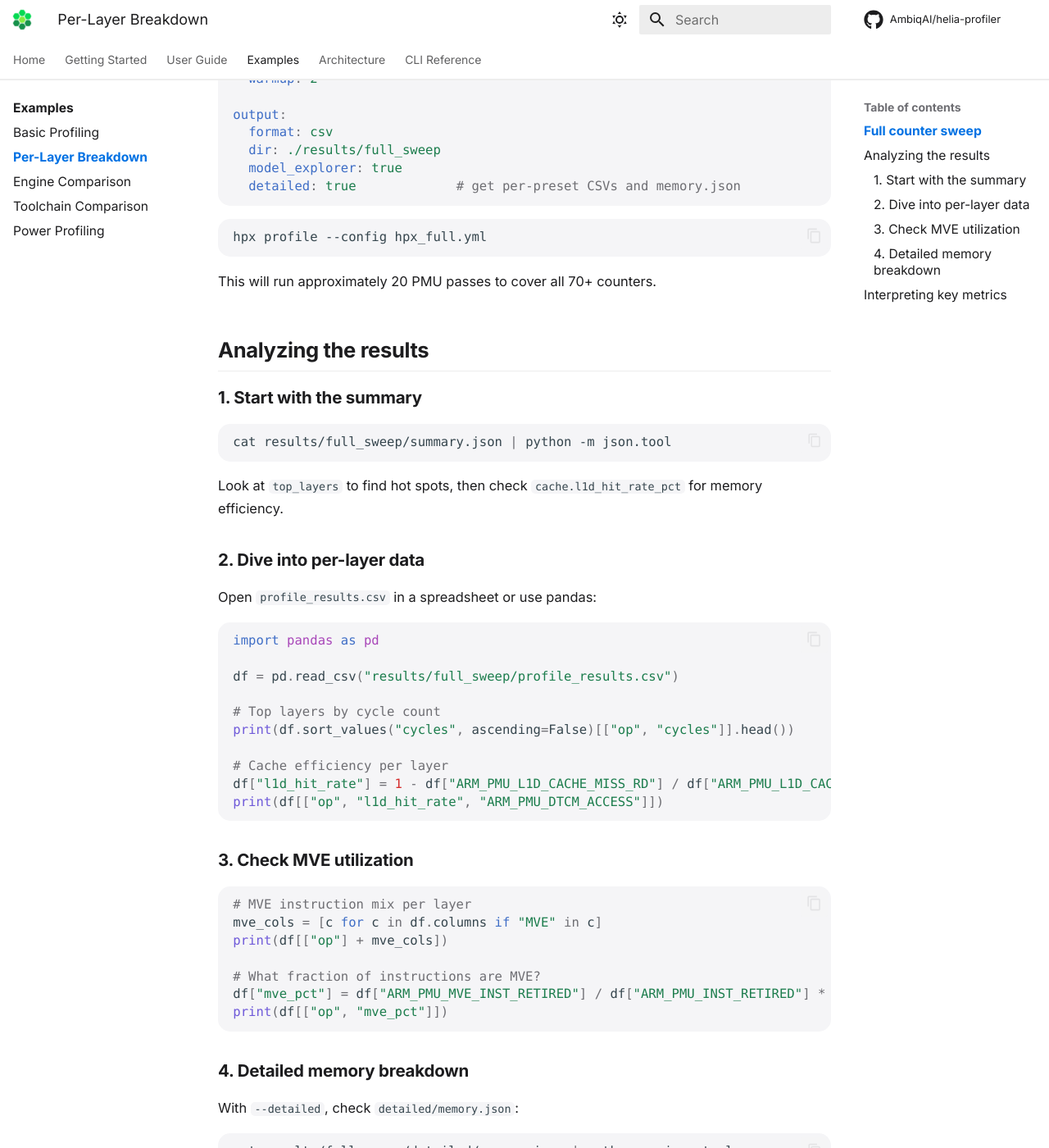
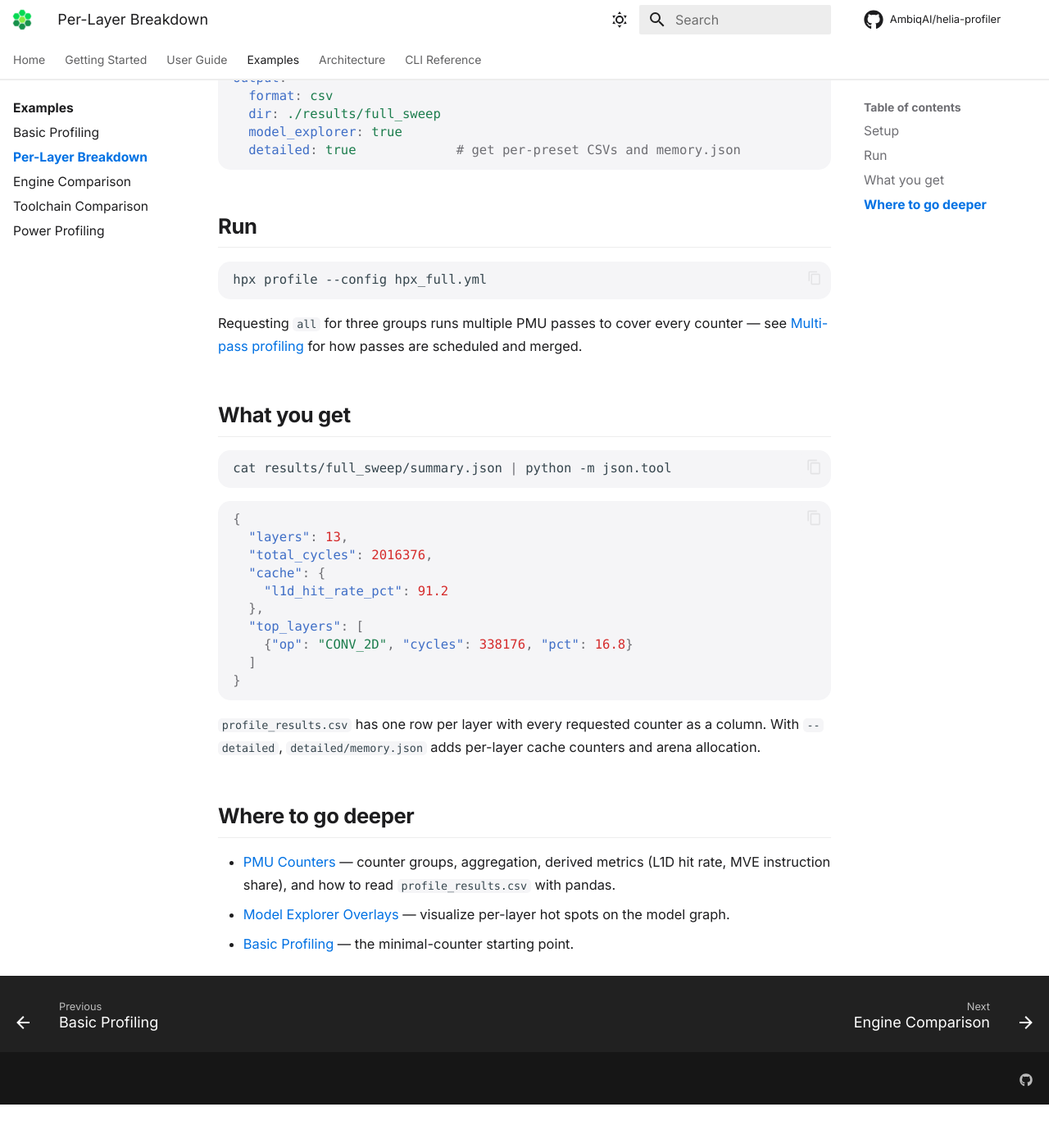
Before and after one commit to AmbiqAI/helia-profiler, an MkDocs documentation site: the page built from docs/examples/per-layer.md, in a window 1280 px wide and 1400 px high, scrolled down 866 px. Shown: the whole window at 82% size. Built offline with MkDocs 1.6.1 and Material for MkDocs 9.7.7, drawn with Linux system fonts in a browser that asks for light colours; some web fonts are replaced; comment, search, counter and statistics services are not loaded; after the commit the page ends 2213 px from its top, so only the background shows below that; some of the changed text lies outside the part shown.

Commit message:
docs(examples): refresh recipes for current CLI and style
Rewrite all six examples pages to a uniform skeleton (Goal, Setup, Run,
What you get, Where to go deeper) and trim them to short recipes that
link into the D3 guide/pmu-counters.md and guide/power.md pages instead
of duplicating their depth.

- Verify every CLI command and flag against the current Typer CLI
  (--help output).
- Verify every YAML snippet instantiates via ProfileConfig.load_config.
- Fix a metrics-policy violation in toolchain-comparison.md: drop the
  fabricated "checked-in reference results" narrative and specific
  speedup claims; replace with an explicit "illustrative, run your own"
  caveat, consistent with the synthetic-placeholder policy already
  documented on the home page.
- Update examples/index.md to state the section's purpose and the page
  skeleton convention.

Co-authored-by: Copilot <223556219+Copilot@users.noreply.github.com>

````diff
--- a/docs/examples/per-layer.md
+++ b/docs/examples/per-layer.md
@@ -1,11 +1,9 @@
 # Per-Layer Breakdown
 
-Analyze operator-level cycle counts, cache behavior, and MVE utilization
-across all layers of a model.
+**Goal:** capture every available PMU counter (CPU, memory, MVE) for each
+layer in a model, not just the default `basic_cpu` set.
 
-## Full counter sweep
-
-To capture every available PMU counter per layer:
+## Setup
 
 ```yaml title="hpx_full.yml"
 model:
@@ -37,76 +35,44 @@ output:
   detailed: true             # get per-preset CSVs and memory.json
 ```
 
+## Run
+
 ```bash
 hpx profile --config hpx_full.yml
 ```
 
-This will run approximately 20 PMU passes to cover all 70+ counters.
+Requesting `all` for three groups runs multiple PMU passes to cover every
+counter — see [Multi-pass profiling](../guide/pmu-counters.md#multi-pass-profiling)
+for how passes are scheduled and merged.
 
-## Analyzing the results
-
-### 1. Start with the summary
+## What you get
 
 ```bash
 cat results/full_sweep/summary.json | python -m json.tool
 ```
 
-Look at `top_layers` to find hot spots, then check `cache.l1d_hit_rate_pct`
-for memory efficiency.
-
-### 2. Dive into per-layer data
-
-Open `profile_results.csv` in a spreadsheet or use pandas:
-
-```python
-import pandas as pd
-
-df = pd.read_csv("results/full_sweep/profile_results.csv")
-
-# Top layers by cycle count
-print(df.sort_values("cycles", ascending=False)[["op", "cycles"]].head())
-
-# Cache efficiency per layer
-df["l1d_hit_rate"] = 1 - df["ARM_PMU_L1D_CACHE_MISS_RD"] / df["ARM_PMU_L1D_CACHE_RD"]
-print(df[["op", "l1d_hit_rate", "ARM_PMU_DTCM_ACCESS"]])
+```json
+{
+  "layers": 13,
+  "total_cycles": 2016376,
+  "cache": {
+    "l1d_hit_rate_pct": 91.2
+  },
+  "top_layers": [
+    {"op": "CONV_2D", "cycles": 338176, "pct": 16.8}
+  ]
+}
 ```
 
-### 3. Check MVE utilization
+`profile_results.csv` has one row per layer with every requested counter as
+a column. With `--detailed`, `detailed/memory.json` adds per-layer cache
+counters and arena allocation.
 
-```python
-# MVE instruction mix per layer
-mve_cols = [c for c in df.columns if "MVE" in c]
-print(df[["op"] + mve_cols])
+## Where to go deeper
 
-# What fraction of instructions are MVE?
-df["mve_pct"] = df["ARM_PMU_MVE_INST_RETIRED"] / df["ARM_PMU_INST_RETIRED"] * 100
-print(df[["op", "mve_pct"]])
-```
-
-### 4. Detailed memory breakdown
-
-With `--detailed`, check `detailed/memory.json`:
-
-```bash
-cat results/full_sweep/detailed/memory.json | python -m json.tool
-```
-
-This shows per-layer cache counter values, arena allocation, and aggregate
-cache totals with the derived L1D hit rate.
-
-## Interpreting key metrics
-
-| Metric | What it tells you |
-|---|---|
-| `cycles` | Total wall-clock cycles for the layer |
-| `ARM_PMU_INST_RETIRED` | Instruction count — higher = more work |
-| `ARM_PMU_STALL_BACKEND` | Cycles stalled on data dependencies / memory |
-| `ARM_PMU_L1D_CACHE_MISS_RD` | Cache misses — triggers slow memory fetches |
-| `ARM_PMU_DTCM_ACCESS` | TCM hits — fast on-chip SRAM accesses |
-| `ARM_PMU_MVE_INST_RETIRED` | MVE/Helium instructions — vectorized computation |
-| `ARM_PMU_MVE_STALL` | MVE pipeline stalls |
-
-!!! tip "Look for stalls"
-    High `STALL_BACKEND` relative to `cycles` means the layer is
-    memory-bound. Check `L1D_CACHE_MISS_RD` and `BUS_ACCESS` to understand
-    where the bottleneck is.
+- [PMU Counters](../guide/pmu-counters.md) — counter groups, aggregation,
+  derived metrics (L1D hit rate, MVE instruction share), and how to read
+  `profile_results.csv` with pandas.
+- [Model Explorer Overlays](../guide/model-explorer.md) — visualize
+  per-layer hot spots on the model graph.
+- [Basic Profiling](basic-profiling.md) — the minimal-counter starting point.
````
Also changed, not shown: docs/examples/basic-profiling.md (+16 -20 lines), docs/examples/engine-comparison.md (+29 -50 lines), docs/examples/index.md (+18 -1 lines), docs/examples/power-profiling.md (+20 -57 lines), docs/examples/toolchain-comparison.md (+32 -50 lines).
